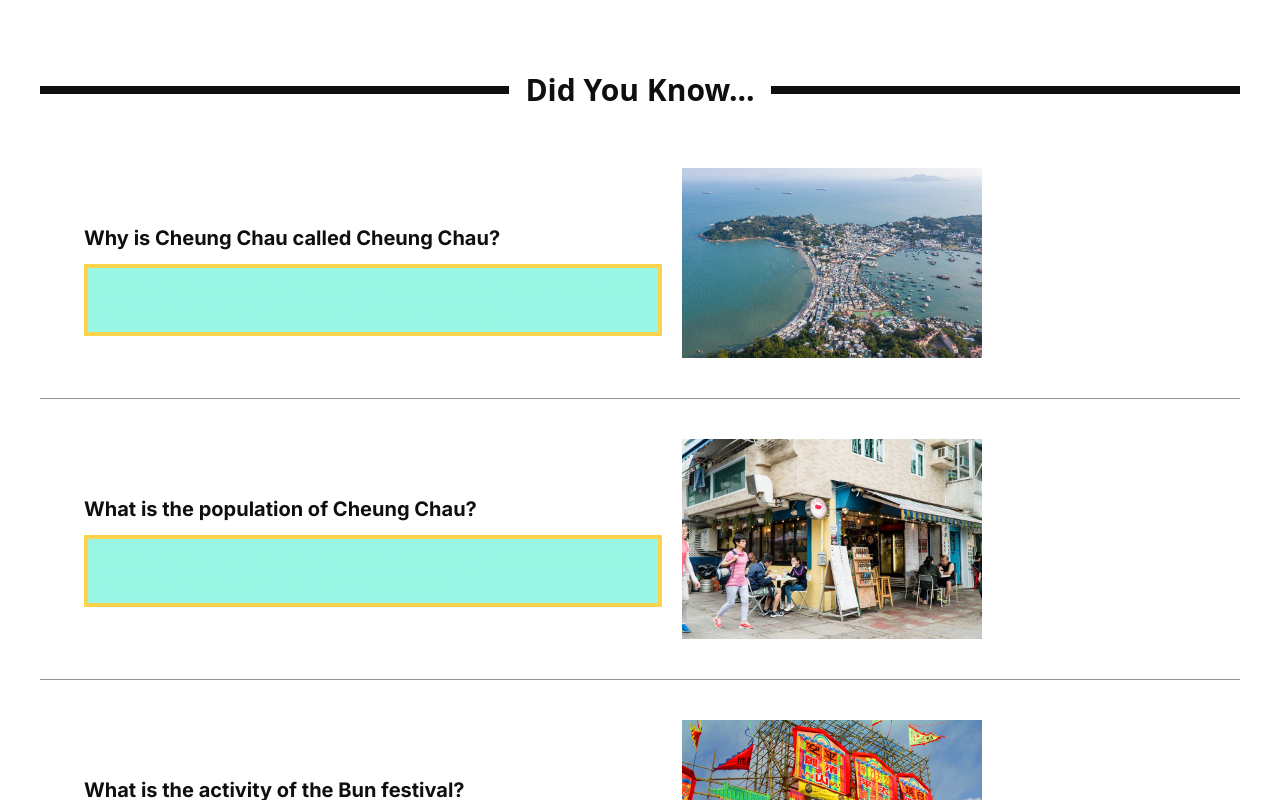
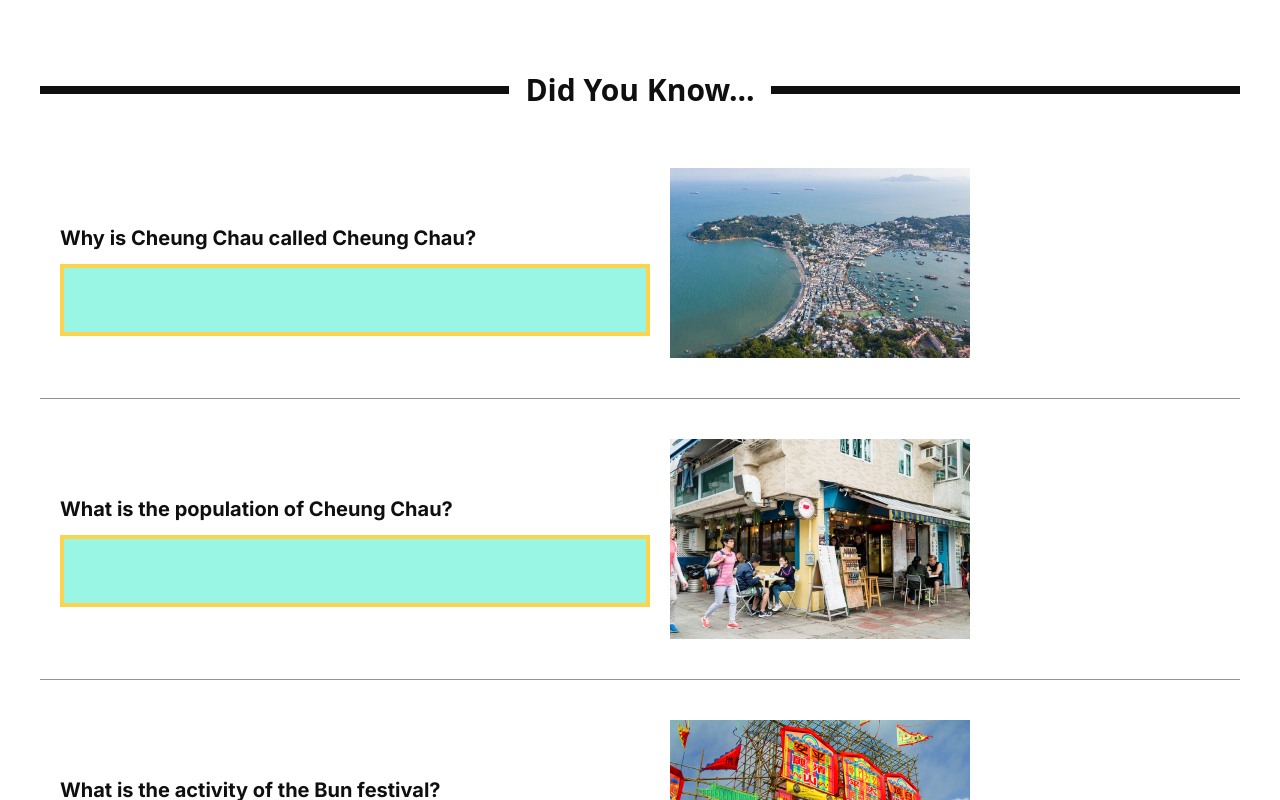
Before and after one commit to RunningFok/travel-blog, a Next.js app: page / in a window 1280 px wide. Shown: the part 2320-3120 px from the top of the page. Built offline with nearby package versions, Linux system fonts and the light colour scheme.

Commit message:
changed trivia

```diff
--- a/src/app/shared/Post.tsx
+++ b/src/app/shared/Post.tsx
@@ -42,7 +42,7 @@ export function Post({ className, title, image, snippet }: PostProps) {
 
 export function SmallPost({ className, title, image, snippet }: PostProps) {
   return (
-    <div className="lg:mx-96 ml-11 flex sm:flex-col md:flex-row lg:flex-row py-5">
+    <div className="lg:mx-96 ml-5 flex sm:flex-col md:flex-row lg:flex-row py-5">
       <div className="flex flex-col basis-1/2">
         <div className=" py-3 sm:mt-10 md:mt-16 lg:mt-16 font-bold text-sm md:text-xl lg:text-xl text-wh-900 w-max">
           {title}
```
